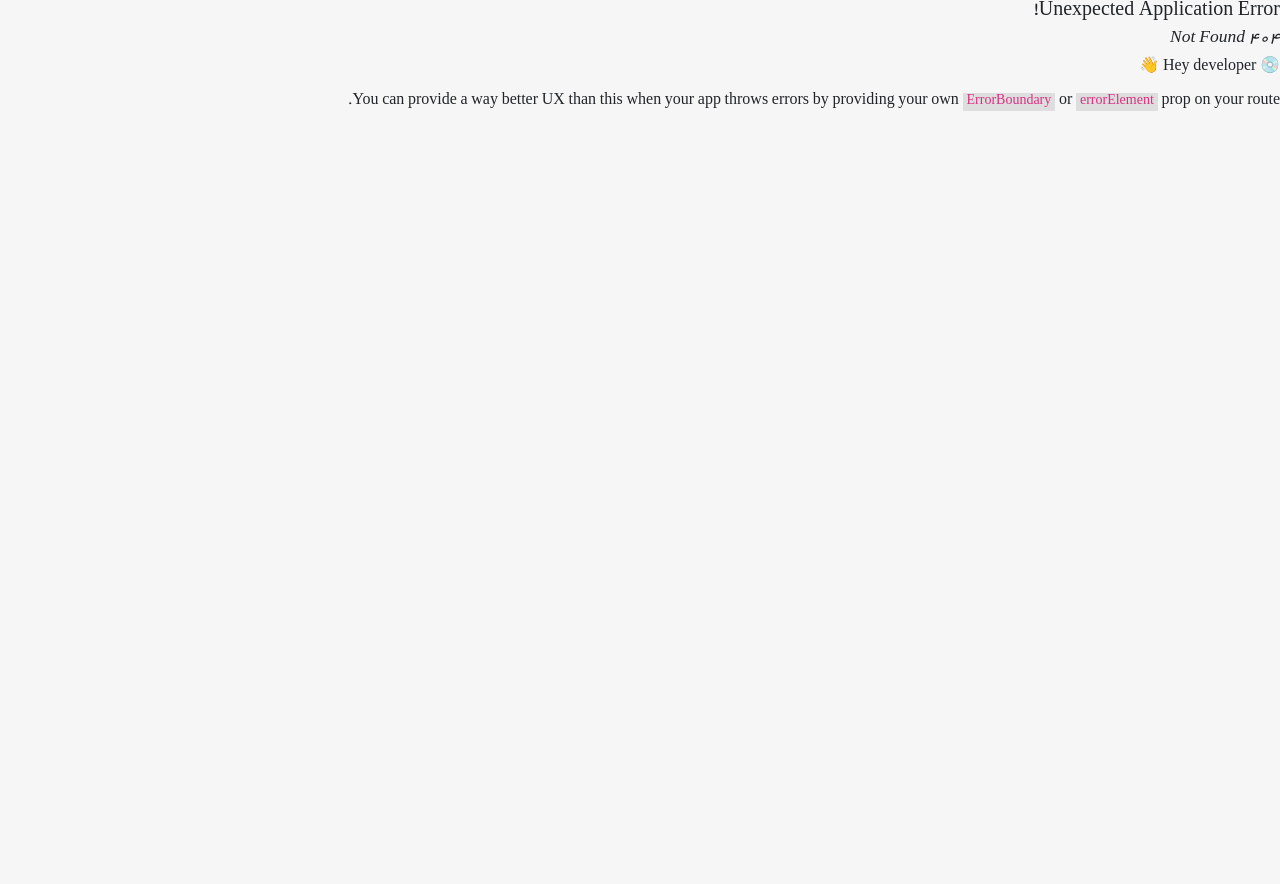
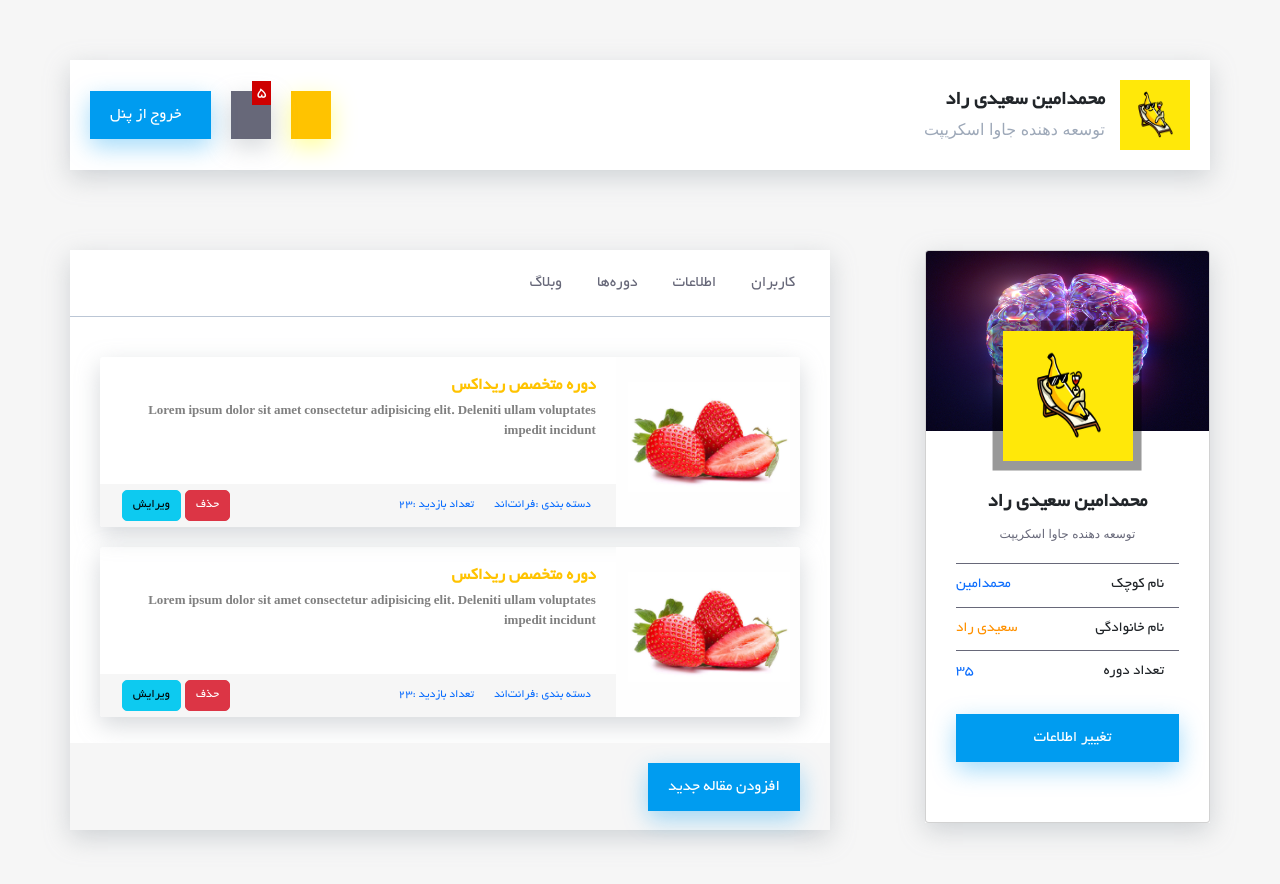
Before and after one commit to dosepehr/redux-adminPanel, a React (Vite) app: page /blogs in a window 1280 px wide. Before the commit this address had no page. Shown: the top 884 px of the page. Before the commit the page ends 800 px from the top, so only its background shows below. Built offline with nearby package versions, Linux system fonts and the light colour scheme.

Commit message:
make Blogs Page

```diff
--- /dev/null
+++ b/src/Pages/Blogs/Blogs.css
@@ -0,0 +1,117 @@
+.active {
+    width: 12rem;
+    height: 2px;
+    background-color: var(--blue);
+    position: absolute;
+    top: 6.5rem;
+    right: 41%;
+}
+
+.articles__tag-text {
+    font-size: 1.2rem;
+}
+
+.articles {
+    height: 72%;
+    padding: 3rem;
+    overflow-y: auto;
+}
+
+.new-article {
+    display: flex;
+    align-items: center;
+    padding-right: 3rem;
+    height: 15%;
+    background-color: var(--light);
+}
+
+.articles__item {
+    border-radius: 3px;
+    box-shadow: var(--shadow);
+    overflow: hidden;
+    display: flex;
+    margin-bottom: 2rem;
+}
+
+.articles__info {
+    height: 75%;
+    padding: 2rem;
+}
+
+.articles__name {
+    color: var(--yellow);
+    font-size: 1.7rem;
+    font-weight: bold;
+}
+
+.articles__short-desc {
+    color: grey;
+    font-size: 1.3rem;
+    font-weight: bold;
+}
+
+.articles__tags {
+    display: flex;
+    align-items: center;
+    justify-content: space-between;
+    gap: 1.5rem;
+    background-color: var(--light);
+    padding: 0 2rem;
+    height: 25%;
+    color: var(--dark-blue);
+}
+
+.articles__boxes {
+    display: flex;
+    align-items: center;
+    justify-content: flex-start;
+    gap: 1.5rem;
+}
+
+.form__box-input {
+    position: relative;
+}
+
+.tag-stroe {
+    background-color: var(--secondry-light);
+    display: flex;
+    align-items: center;
+    gap: 0.5rem;
+    padding: 0.5rem;
+    border-radius: 3px;
+    color: var(--light);
+}
+
+.articles__img {
+    width: 25rem;
+    height: 17rem;
+    transition: all 0.4s;
+}
+
+.articles__icon {
+    width: 2.2rem;
+    height: 2.2rem;
+    fill: currentColor;
+}
+
+#form-new-article .fa:not(.icon-name-article, .icon-tags-article, .fa-photo-film) {
+    right: 5%;
+}
+
+.dark .new-article,
+.dark .articles__tags {
+    background-color: var(--primary-color);
+    color: var(--light);
+}
+
+.dark .articles__img {
+    filter: brightness(60%);
+}
+
+.dark .articles__item:hover .articles__img {
+    filter: brightness(100%);
+}
+
+.op-btn {
+    margin: 2px;
+}
--- /dev/null
+++ b/src/Pages/Blogs/Blogs.jsx
@@ -0,0 +1,59 @@
+import React from 'react';
+import { Link } from 'react-router-dom';
+import BlogBox from './../../components/BlogBox';
+
+import './Blogs.css';
+
+export default function Blogs() {
+    return (
+        <div class='col-8 content px-0'>
+            <div class='content__wrapper d-flex flex-column align-content-between'>
+                <ul class='content__tabs'>
+                    <li class='content__tab'>
+                        <Link to='/users' class='content__tab-link'>
+                            <span class='fa fa-user'></span>
+                            کاربران
+                        </Link>
+                    </li>
+                    <li class='content__tab'>
+                        <Link to='/infos' class='content__tab-link'>
+                            <span class='fa fa-book'></span>
+                            اطلاعات
+                        </Link>
+                    </li>
+                    <li class='content__tab'>
+                        <Link to='/courses' class='content__tab-link'>
+                            <span class='fa fa-store'></span>
+                            دوره‌ها
+                        </Link>
+                    </li>
+
+                    <li class='content__tab'>
+                        <Link to='/articles' class='content__tab-link'>
+                            <span class='fa fa-newspaper'></span>
+                            وبلاگ
+                        </Link>
+                    </li>
+                </ul>
+
+                <div class='articles'>
+                    <div class='articles__list'>
+                        <BlogBox />
+                        <BlogBox />
+                    </div>
+                </div>
+
+                <div class='new-article'>
+                    <button
+                        class='btn-custome btn-custome__blue'
+                        data-bs-toggle='modal'
+                        data-bs-target='#new-article'
+                        id='btn-modal-new-article'
+                    >
+                        افزودن مقاله جدید
+                    </button>
+                </div>
+            </div>
+        </div>
+    );
+}
--- a/src/router/router.jsx
+++ b/src/router/router.jsx
@@ -3,6 +3,7 @@ import App from '../App';
 import Users from '../Pages/Users/Users';
 import Infos from '../Pages/Infos/Infos';
 import Courses from '../Pages/Courses/Courses';
+import Blogs from '../Pages/Blogs/Blogs';
 const router = createBrowserRouter([
     {
         path: '/',
@@ -19,6 +20,10 @@ const router = createBrowserRouter([
             {
                 path: '/courses',
                 element: <Courses />,
+            },
+            {
+                path: '/blogs',
+                element: <Blogs />,
             }
         ],
     },
```
